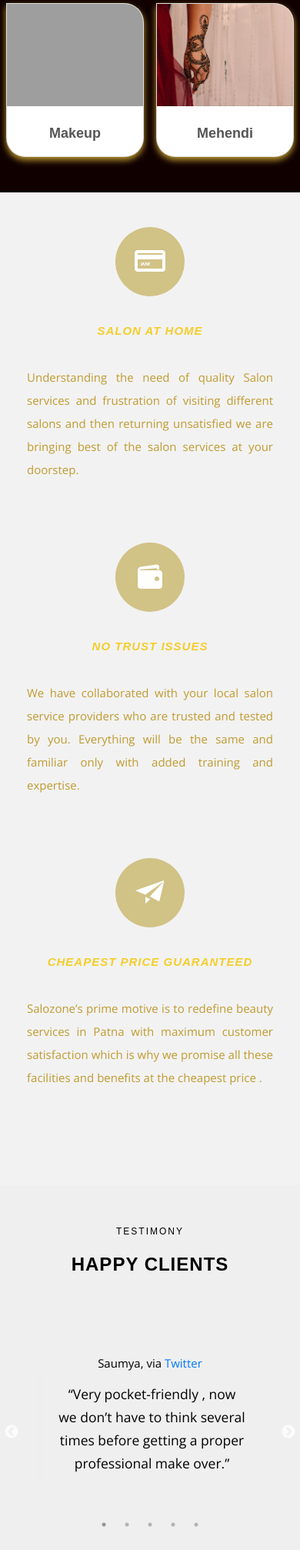
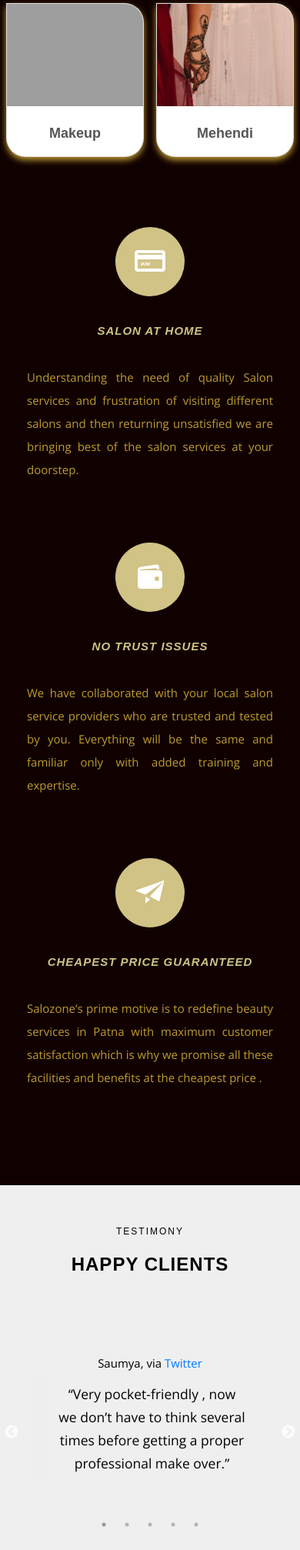
Before and after one commit to salozone/salozone, a PHP site: page / in a window 390 px wide. Shown: the part 1990-4004 px from the top of the page at 77% size. Run offline with PHP 8.4, Linux system fonts and the light colour scheme; some libraries are stand-ins or nearby versions; some web fonts are replaced; grey boxes are pictures that could not be loaded.

Commit message:
Updated mobile menu and icons background

```diff
--- a/header.php
+++ b/header.php
@@ -135,13 +135,14 @@ if(isset($_COOKIE['isLogin']) && $_COOKIE['isLogin'] == 1) {
 		}
 		@media screen and (max-width: 600px) {
 			.navicon { margin-top:0px !important; padding: 0px !important; }
-			.fh5co-nav ul li a { padding: 0px !important; }
+			.fh5co-nav ul li a { padding: 0px !important}
 			.fh5co-nav a { padding: 0px !important; }
 			.fh5co-nav-toggle { margin-top:8px !important; }
 			.product .product-grid { height: 150px !important; }
 		}
 		.navicon { margin-top: 10px; }
 		.menu-1 { margin-top:30px; }
+
 	</style>
 
 <script src="https://ajax.googleapis.com/ajax/libs/jquery/2.1.4/jquery.min.js"></script>
@@ -211,9 +212,9 @@ if(isset($_COOKIE['isLogin']) && $_COOKIE['isLogin'] == 1) {
 						<li class="shopping-cart loginIcon"><a href="login.php" title="Login" class="cart"><span><img src="images/login.png" width="30" height="30"/></span></a></li>
 						<?php } ?>
 						<li>
-											<span class="col-md-5 col-xs-6 text-center menu-1 navicon">
+											<span class="col-md-5 col-xs-6 menu-1 navicon" >
 							 					<ul>
-													<span class="whatsapp">
+													<span class="whatsapp" style="text-align:left">
 														<li class="has-dropdown">
 															<a>Services</a>
 															<ul class="dropdown">
--- a/index.php
+++ b/index.php
@@ -269,7 +269,7 @@
 
 
 
-        <div id="fh5co-services" class="fh5co-bg-section">
+  <div id="fh5co-services" class="fh5co-bg-section" style="background-color: #100000;">
 		<div class="container">
 			<div class="row">
 				<div class="col-md-4 col-sm-4 text-center">
@@ -277,7 +277,7 @@
 						<span class="icon">
 							<i class="icon-credit-card"></i>
 						</span>
-						<h3 style="color:#f4cd2a;">SALON AT HOME</h3>
+						<h3 style="color:#D1C384;">SALON AT HOME</h3>
 						<p style="color:#bf9b30">Understanding the need of quality Salon services and frustration of visiting different salons and then returning unsatisfied we are bringing best of the salon services at your doorstep.</p>
 
 					</div>
@@ -287,7 +287,7 @@
 						<span class="icon">
 							<i class="icon-wallet"></i>
 						</span>
-						<h3 style="color:#f4cd2a;">NO TRUST ISSUES</h3>
+						<h3 style="color:#D1C384;">NO TRUST ISSUES</h3>
 						<p style="color:#bf9b30">We have collaborated with your local salon service providers who are trusted and tested by you. Everything will be the same and familiar only with added training and expertise.</p>
 					</div>
 				</div>
@@ -296,7 +296,7 @@
 						<span class="icon">
 							<i class="icon-paper-plane"></i>
 						</span>
-						<h3 style="color:#f4cd2a;">CHEAPEST PRICE GUARANTEED</h3>
+						<h3 style="color:#D1C384;">CHEAPEST PRICE GUARANTEED</h3>
 						<p style="color:#bf9b30">Salozone’s prime motive is to redefine beauty services in Patna with maximum customer satisfaction which is why we
                promise all these facilities and benefits at the cheapest price .</p>
 					</div>
```
